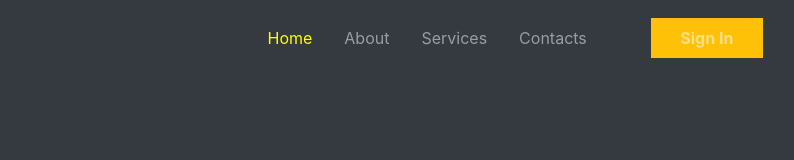
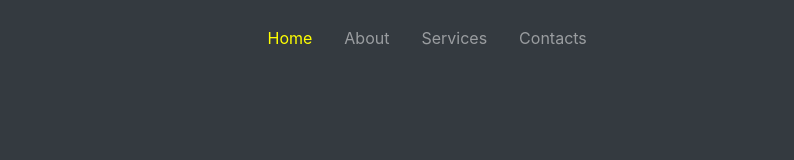
Before and after one commit to hugh-devPhp/Software-Int-Site, a plain HTML site: page index.html in a window 1280 px wide. Shown: the full height of the page, 351-1145 px from the left. Drawn offline with nearby package versions, Linux system fonts and the light colour scheme; files that its build step writes are made by us from their sources.

Commit message:
Update index.html
Supression du "Sign In"

```diff
--- a/index.html
+++ b/index.html
@@ -32,11 +32,6 @@
                                 <li class="nav-item ml-3">
 									<a class="nav-link" href="#">Contacts</a>
 								</li>
-                                <li class="nav-item ml-5" style="width: 120px; text-align: center; font-weight: bold;">
-									<a class="nav-link bg-warning ml-2" href="#">
-                                  	  Sign In
-                                    </a>
-								</li>
 							</ul>
 						</div>
 					</nav>
```
